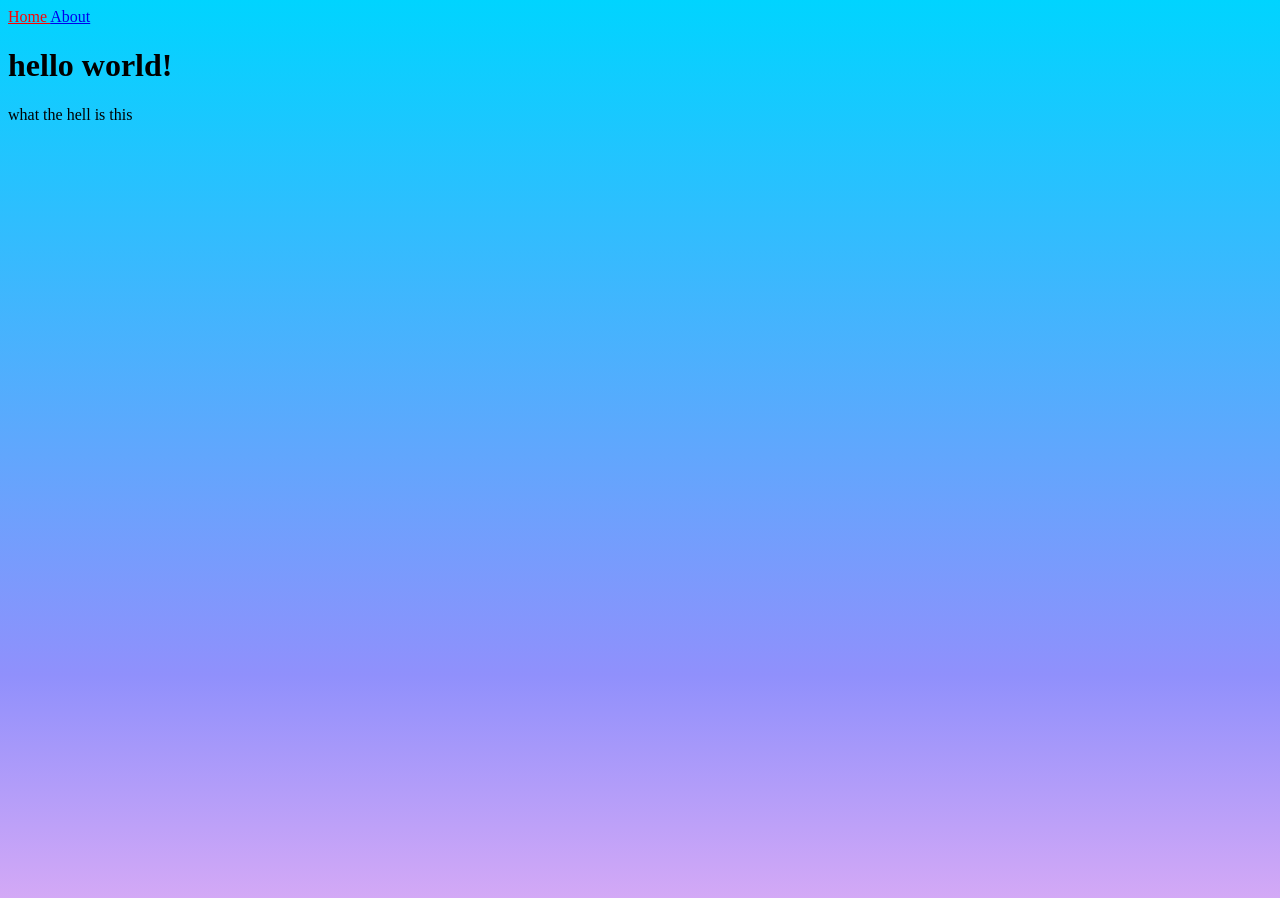
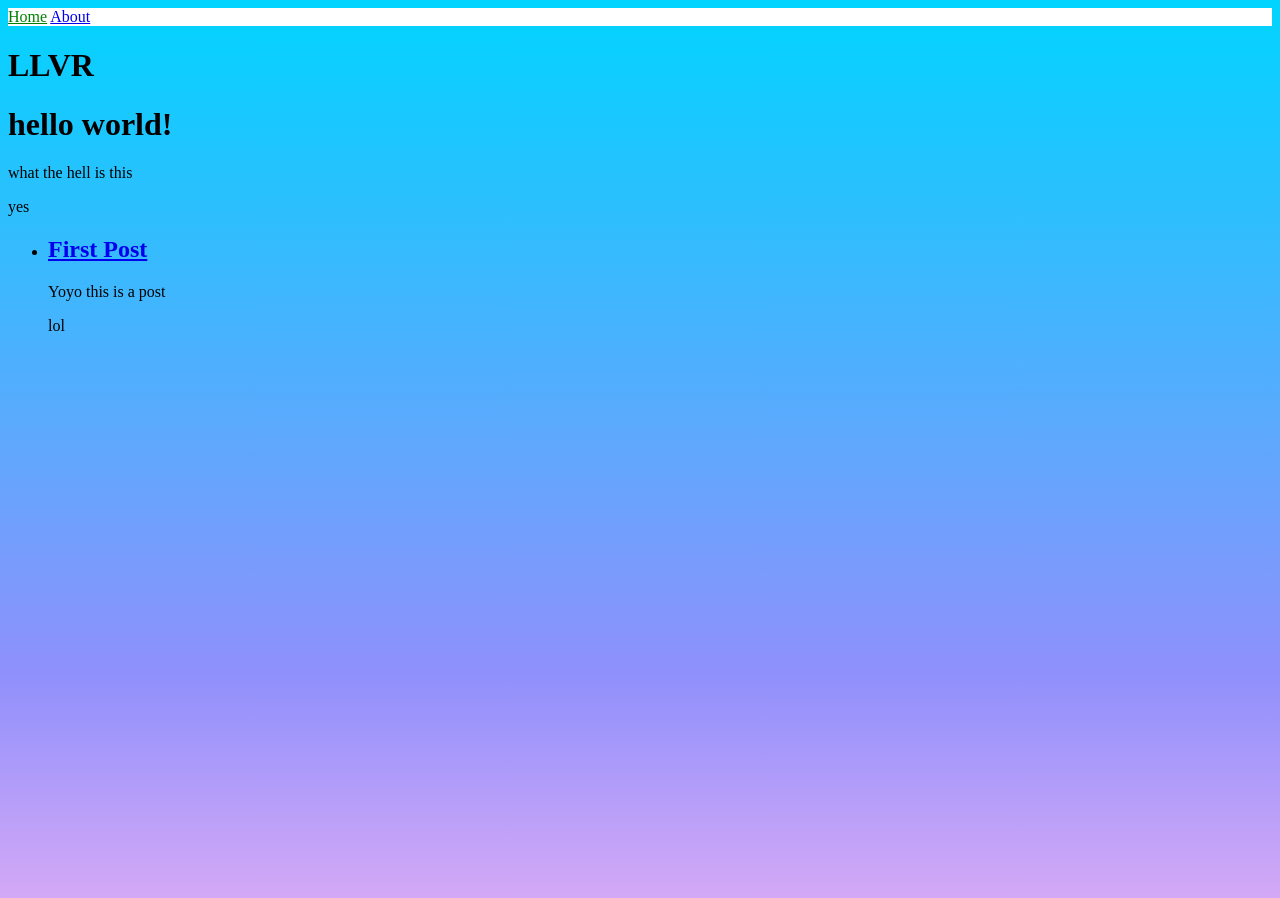
Before and after one commit to 2ar0n/2ar0n.github.io, a Jekyll site: the page built from index.md, in a window 1280 px wide. Built offline with Jekyll 4.4.1, drawn with Linux system fonts in a browser that asks for light colours.

Commit message:
Added first sample post and post list to home page.

```diff
--- /dev/null
+++ b/_data/navigation.yml
@@ -0,0 +1,4 @@
+- name: Home
+  link: /
+- name: About
+  link: /about.html
--- a/_includes/navigation.html
+++ b/_includes/navigation.html
@@ -1,8 +1,5 @@
 <nav>
-  <a href="/" {% if page.url == "/" %}style="color: red;"{% endif %}>
-    Home
-  </a>
-  <a href="/about.html" {% if page.url == "/about.html" %}style="color: red;"{% endif %}>
-    About
-  </a>
+  {% for item in site.data.navigation %}
+    <a href="{{ item.link }}" {% if page.url == item.link %}class="current"{% endif %}>{{ item.name }}</a>
+  {% endfor %}
 </nav>
--- a/_layouts/default.html
+++ b/_layouts/default.html
@@ -7,6 +7,7 @@
   </head>
   <body>
     {% include navigation.html %}
+    <h1> LLVR </h1>
     {{ content }}
   </body>
 </html>
--- a/_sass/main.scss
+++ b/_sass/main.scss
@@ -4,3 +4,11 @@
     background: rgb(212,169,246);
     background: linear-gradient(0deg, rgba(212,169,246,1) 0%, rgba(144,144,252,1) 25%, rgba(0,212,255,1) 100%);
 }
+
+nav {
+    background: rgb(255,255,255);
+}
+
+.current {
+  color: green;
+}
--- a/index.html
+++ /dev/null
@@ -1,7 +0,0 @@
----
-layout: default
-title: Home
----
-
-<h1>{{ "Hello World!" | downcase }}</h1>
-what the hell is this
--- /dev/null
+++ b/index.md
@@ -0,0 +1,19 @@
+---
+layout: default
+title: Home
+---
+
+<h1>{{ "Hello World!" | downcase }}</h1>
+what the hell is this
+
+yes
+
+<ul>
+  {% for post in site.posts %}
+    <li>
+      <h2><a href="{{ post.url }}">{{ post.title }}</a></h2>
+      {{ post.excerpt }}
+      lol
+    </li>
+  {% endfor %}
+</ul>
```
Also changed, not shown: _layouts/post.html (added, +8 -0 lines), _posts/2020-06-25-first-post.md (added, +6 -0 lines).
